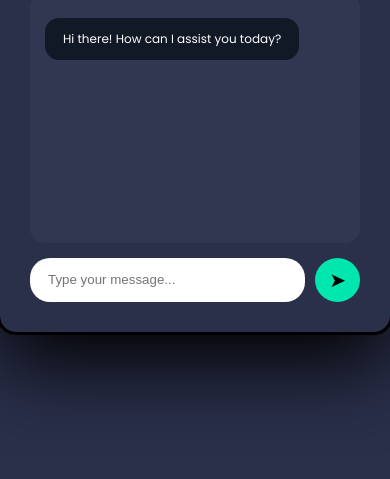
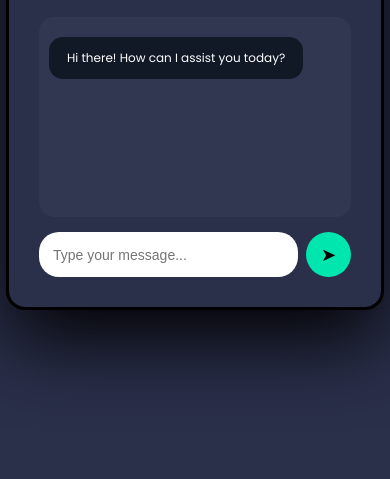
Before and after one commit to KhushiSinghhh/CRM_GPT-UI, a website: page public/index.html in a window 390 px wide. Shown: the part 365-844 px from the top of the page. Drawn offline with nearby package versions, Linux system fonts and the light colour scheme.

Commit message:
Initial Commit

```diff
--- a/public/index.html
+++ b/public/index.html
@@ -184,6 +184,62 @@ body {
   cursor: pointer;
   font-size: 20px;
 }
+
+/* Fix cut borders on mobile for first UI */
+@media (max-width: 600px) {
+  .main-container,
+  #first-ui {
+    width: 100% !important;
+    max-width: 100% !important;
+    padding-left: 10px !important;
+    padding-right: 10px !important;
+    box-sizing: border-box !important;
+  }
+
+  /* Fix top curved border clipping */
+  .header-section {
+    border-top-left-radius: 0 !important;
+    border-top-right-radius: 0 !important;
+  }
+
+  .welcome-card {
+    width: 80% !important;
+    max-width: 80% !important;
+    margin: 0 auto !important;
+  }
+}
+
+
+  /* Fix chat box showing cut / too small */
+  #chat-box {
+    height: 180px !important;   /* increased visible area */
+    padding: 10px !important;
+  }
+
+  /* Input row fixes */
+  .input-row {
+    flex-direction: row;
+    gap: 8px;
+  }
+
+  #promptInput {
+    font-size: 14px !important;
+    padding: 10px 14px !important;
+  }
+
+  #sendBtn {
+    width: 45px !important;
+    height: 45px !important;
+    font-size: 18px !important;
+  }
+
+  /* Spacing fixes so UI stays centered */
+  #first-ui {
+    padding: 20px 0 !important;
+    height: auto !important;
+    min-height: 100vh !important;
+  }
+
 
 /* ---------------- SECOND UI ---------------- */
 #second-ui {
@@ -554,6 +610,7 @@ body {
 }
 
 
+
 </style>
 </head>
 
```
Also changed, not shown: 1 other file.
